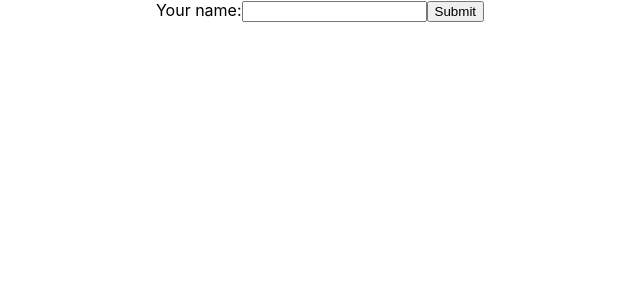
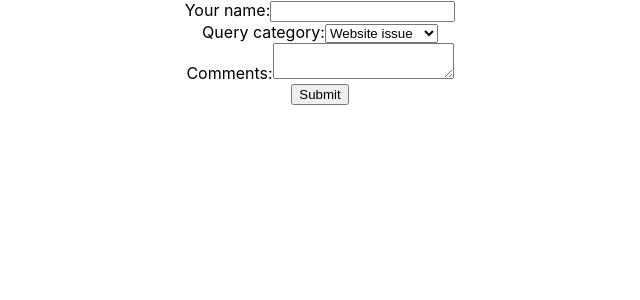
Before and after one commit to BubiniB/react-practice, a React (Create React App) app in the folder my-app/: page / in a window 1280 px wide. Shown: the top 300 px of the page, without its empty margins (320-960 px from the left). Built offline with nearby package versions, Linux system fonts and the light colour scheme.

Commit message:
Submitting form data

```diff
--- a/my-app/src/components/ControlledForm.js
+++ b/my-app/src/components/ControlledForm.js
@@ -1,3 +1,10 @@
+// Learning outcomes:
+// - controlled form components
+// - work with different input types
+// - managing input field values
+// - data handling upon form submission
+
+
 import React, { Component } from 'react'
 
 export class ControlledForm extends Component {
@@ -5,7 +12,9 @@ export class ControlledForm extends Component {
       super(props)
 
       this.state = {
-         name: ""
+         name: "",
+         category: "website",
+         comments: "",
       }
     }
 
@@ -15,10 +24,36 @@ export class ControlledForm extends Component {
         })
     }
 
+    handleCategory = (event) => {
+        this.setState({
+            category: event.target.value
+        })
+    }
+
+    handleComments = (event) => {
+        this.setState({
+            comments: event.target.value
+        })
+    }
+
+    handleSubmit = (event) => {
+        event.preventDefault();
+    }
+
+    /* Computed property name */
+
+    // handleChange = (event) => {
+    //     const {name, value} = event.target
+    //     this.setState({
+    //         [name]: value
+    //     })
+    // }
+
     render() {
         return (
         <div>
-            <form>
+            <form onSubmit={this.handleSubmit}>
+                <div>
                     <label htmlFor="id-name">Your name:</label>
                     <input
                         value={this.state.name}
@@ -27,6 +62,29 @@ export class ControlledForm extends Component {
                         name="name"
                         type="text"
                     />
+                </div>
+                <div>
+                    <label htmlFor="id-category">Query category:</label>
+                    <select
+                        id="id-category"
+                        name="category"
+                        value={this.state.category}
+                        onChange={this.handleCategory}
+                    >
+                        <option value="website">Website issue</option>
+                        <option value="order">Order issue</option>
+                        <option value="general">General inquiry</option>
+                    </select>
+                </div>
+                <div>
+                    <label htmlFor="id-comments">Comments:</label>
+                    <textarea
+                        value={this.state.comments}
+                        onChange={this.handleComments}
+                        id="id-comments"
+                        name="comments"
+                    />
+                </div>
                 <input
                     type="submit"
                     value="Submit"
```
Lines whose indentation alone changed are shown as unchanged.
